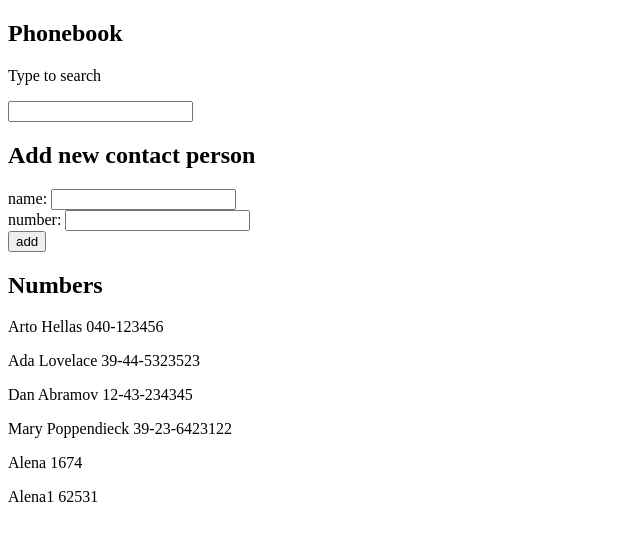
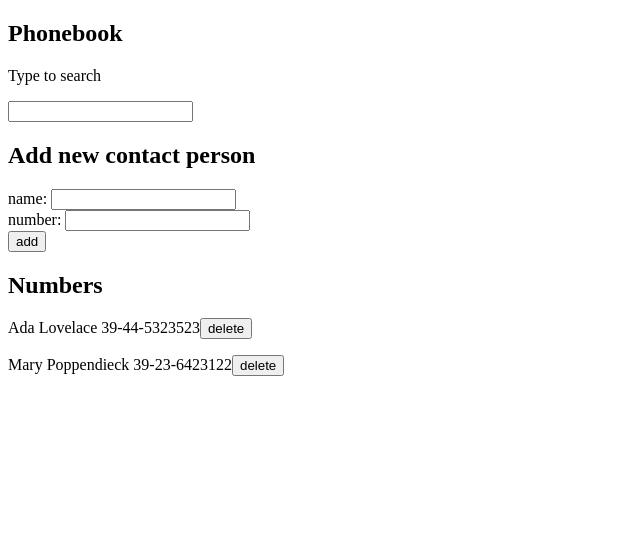
Before and after one commit to AlenaNik/full-stack-course-alena, a React (Create React App) app in the folder part0/: page / in a window 1280 px wide. Shown: the top 540 px of the page, without its empty margins (0-640 px from the left). Built offline with nearby package versions, Linux system fonts and the light colour scheme; data requests are answered from the project's data file.

Commit message:
deleting a person

```diff
--- a/part0/db.json
+++ b/part0/db.json
@@ -1,34 +1,14 @@
 {
   "persons": [
-    {
-      "name": "Arto Hellas",
-      "number": "040-123456",
-      "id": 1
-    },
     {
       "name": "Ada Lovelace",
       "number": "39-44-5323523",
       "id": 2
     },
     {
-      "name": "Dan Abramov",
-      "number": "12-43-234345",
-      "id": 3
-    },
-    {
       "name": "Mary Poppendieck",
       "number": "39-23-6423122",
       "id": 4
-    },
-    {
-      "name": "Alena",
-      "number": "1674",
-      "id": 5
-    },
-    {
-      "name": "Alena1",
-      "number": "62531",
-      "id": 6
     }
   ]
 }
--- a/part0/src/App.js
+++ b/part0/src/App.js
@@ -2,7 +2,6 @@ import React, { useState, useEffect } from "react";
 import Persons from './components/Persons.component'
 import Filter from "./components/Filter.component";
 import PersonFrom from './components/PersonForm.component';
-import axios from 'axios';
 import personService from './services/persons';
 
 const App = () => {
@@ -29,9 +28,10 @@ const App = () => {
         if (persons.some(e => e.name === newName)) {
             alert(`${newName} is already added to phonebook`);
         } else {
-            personService.create(personObject)
-                .then(initialPerson => {
-                    setNewName(persons.push(initialPerson))
+            personService
+                .create(personObject)
+                .then(returnedPersons => {
+                    setNewName(persons.push(returnedPersons))
                     setNewName('')
                 })
         }
@@ -49,7 +49,6 @@ const App = () => {
             person.name.toLowerCase().includes(filter.toLowerCase()))
 
 
-
     return (
        <div>
            <h2>Phonebook</h2>
@@ -63,7 +62,8 @@ const App = () => {
            />
            <h2>Numbers</h2>
            <div>
-               <Persons persons={personsFiltered}/>
+               <Persons persons={personsFiltered}
+               />
            </div>
        </div>
     )
--- a/part0/src/components/Persons.component.js
+++ b/part0/src/components/Persons.component.js
@@ -1,8 +1,33 @@
 import React from 'react';
+import personService from "../services/persons";
 
-const Persons = ({ persons }) => {
-    return persons.map (person =>
-                <p key={person.name}>{person.name} {person.number}</p>)
+const Persons = ({ persons, setPersons }) => {
+    const deletePerson = deletingPerson => {
+        const {id, name} = deletingPerson;
+        const message = window.confirm(`Delete ${name}?`);
+        if (message) {
+            personService
+                .eliminate(id)
+                .then(data => {
+                    setPersons(persons.filter(p =>
+                        p.id !== id));
+                }).catch(err => console.log('err', err));
+        }
+        console.log(message)
+    }
+
+    return (
+        <>
+            {persons.map (person =>
+            <p key={person.name}>{person.name} {person.number}
+                <button onClick={() => deletePerson(person)}>delete</button>
+            </p>
+            )}
+
+          </>
+
+
+    )
 }
 
 export default Persons;
--- a/part0/src/services/persons.js
+++ b/part0/src/services/persons.js
@@ -11,7 +11,14 @@ const create = newPerson => {
     return req.then(res => res.data)
 }
 
+const eliminate = (id) => {
+    const req = axios.delete(`${baseUrl}/${id}`)
+    return req.then(res => res.data)
+}
+
+
 export default  {
     getAll: getAll,
     create: create,
+    eliminate: eliminate,
 }
```
